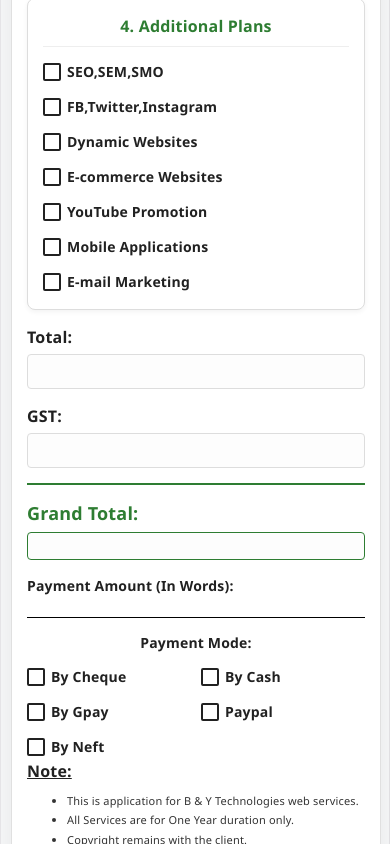
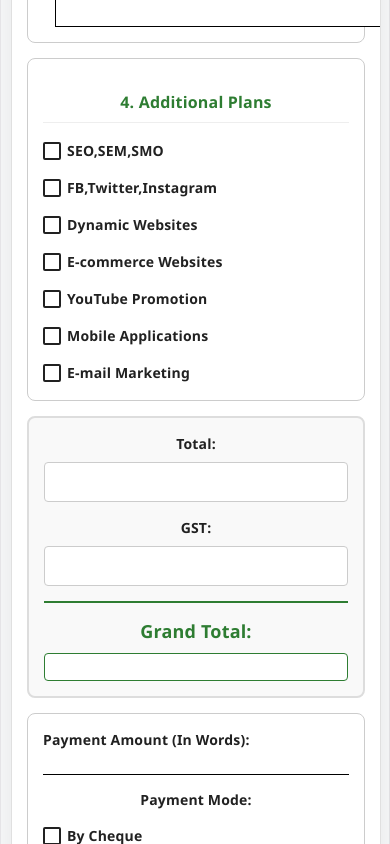
Before and after one commit to thenmozhi-A1/form_frontend, a React (Vite) app: page / in a window 390 px wide. Shown: the part 1500-2344 px from the top of the page. Built offline with nearby package versions, Linux system fonts and the light colour scheme.

Commit message:
Completely remove horizontal table and replace with vertical cards for mobile

```diff
--- a/src/App.css
+++ b/src/App.css
@@ -1146,28 +1146,28 @@ td[rowspan] {
   .customer-grid { flex-direction: column; gap: 10px; }
   .customer-row { flex-direction: column; align-items: flex-start; gap: 5px; width: 100%; }
   .customer-row .line-input { width: 100%; margin-left: 0 !important; }
-  /* Visibility Controls */
+  /* Strict Vertical Layout for Mobile Cards */
   .desktop-only { display: none !important; }
   .mobile-only { display: block !important; }
 
-  /* Mobile Card Styling */
   .mobile-cards-section {
-    padding: 10px 0;
+    width: 100%;
+    margin-top: 15px;
   }
 
   .mobile-card {
     background: #fff;
-    border: 1px solid #ddd;
+    border: 1px solid #ccc;
     border-radius: 8px;
     padding: 15px;
     margin-bottom: 15px;
-    box-shadow: 0 2px 5px rgba(0,0,0,0.05);
+    width: 100%;
   }
 
   .mobile-card-title {
     font-size: 16px;
-    margin-top: 0;
-    margin-bottom: 12px;
+    font-weight: bold;
+    margin-bottom: 15px;
     color: var(--primary-color);
     border-bottom: 1px solid #eee;
     padding-bottom: 8px;
@@ -1176,57 +1176,91 @@ td[rowspan] {
   .mobile-options {
     display: flex;
     flex-direction: column;
-    gap: 10px;
+    gap: 12px;
+  }
+
+  /* Summary Card - Vertical Stacking */
+  .mobile-summary-card {
+    background: #f9f9f9;
+    border: 2px solid #ddd;
+    border-radius: 8px;
+    padding: 15px;
+    margin-bottom: 15px;
   }
 
   .summary-item {
     display: flex;
     flex-direction: column;
-    align-items: flex-start;
+    gap: 8px;
     margin-bottom: 15px;
-    width: 100%;
+  }
+
+  .summary-item:last-child {
+    margin-bottom: 0;
   }
 
   .summary-item label {
     font-weight: bold;
-    margin-bottom: 5px;
+    font-size: 14px;
   }
 
   .summary-item .summary-input {
     width: 100% !important;
-    border: 1px solid #ddd !important;
-    padding: 8px !important;
+    border: 1px solid #ccc !important;
+    padding: 10px !important;
     border-radius: 4px;
-    background: #fdfdfd;
+    background: #fff;
     text-align: left !important;
+    font-size: 16px;
   }
 
   .summary-item.grand {
-    margin-top: 10px;
     padding-top: 15px;
     border-top: 2px solid var(--primary-color);
   }
 
   .summary-item.grand label {
+    color: var(--primary-color);
     font-size: 18px;
-    color: var(--primary-color);
   }
 
   .summary-item.grand .summary-input {
+    border-color: var(--primary-color) !important;
     font-size: 18px;
-    border-color: var(--primary-color) !important;
+    font-weight: bold;
+  }
+
+  /* Payment Details - Vertical */
+  .mobile-payment-details {
+    padding: 15px;
+    border: 1px solid #ccc;
+    border-radius: 8px;
+    margin-bottom: 15px;
   }
 
   .modes-grid-mobile {
-    display: grid;
-    grid-template-columns: 1fr 1fr;
+    display: flex;
+    flex-direction: column;
     gap: 10px;
-    margin-top: 10px;
+    margin-top: 12px;
   }
 
-  .vertical {
+  .customer-row.vertical {
     flex-direction: column !important;
     align-items: flex-start !important;
+    gap: 8px !important;
+  }
+
+  .customer-row.vertical .line-input {
+    width: 100% !important;
+    margin-left: 0 !important;
+  }
+
+  .mobile-note-section {
+    background: #fff;
+    border: 1px solid #ccc;
+    padding: 15px;
+    border-radius: 8px;
   }
 }
 
```
